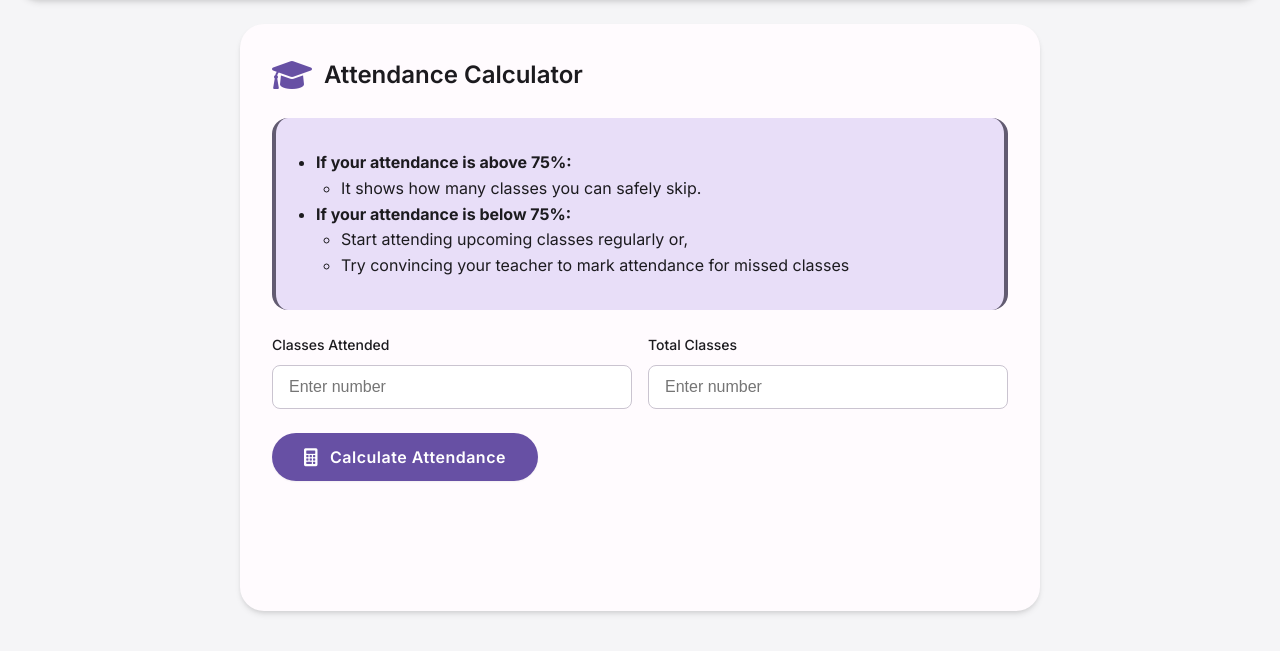
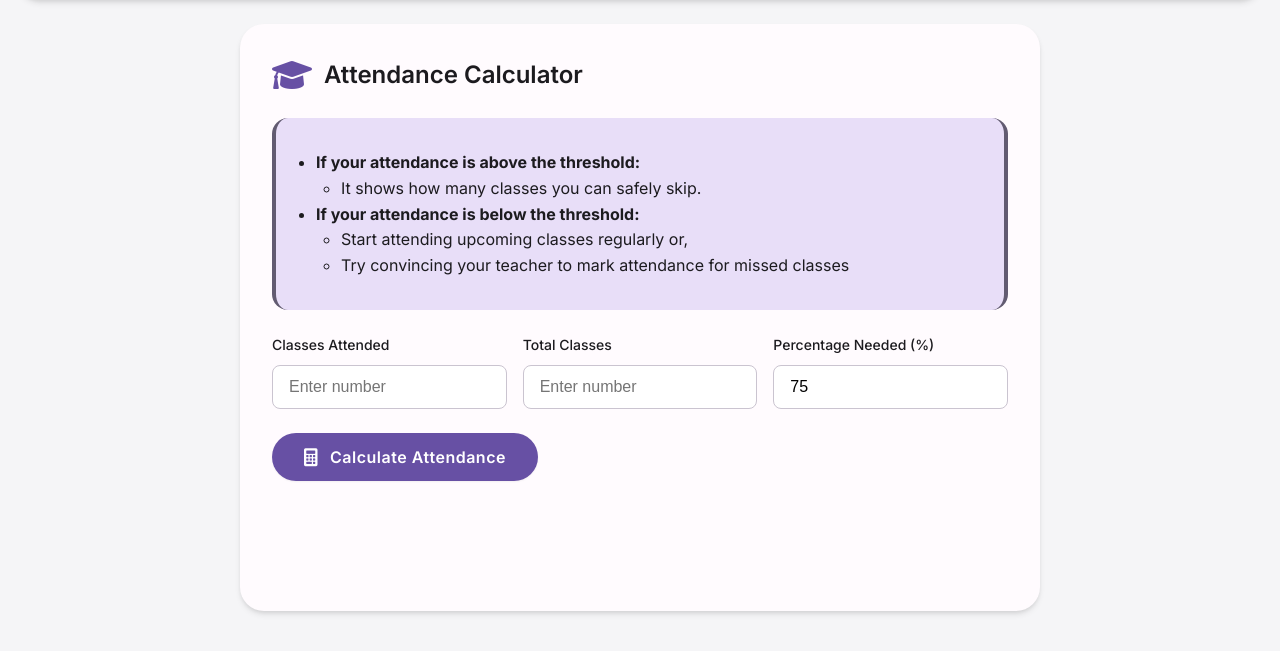
Before and after one commit to hostelsforgeck/tabletimes, a Flask app: page /calculator in a window 1280 px wide. Shown: the part 88-739 px from the top of the page. Run offline with Flask 3, Linux system fonts and the light colour scheme.

Commit message:
added percentage editor in culculu.html

```diff
--- a/templates/calculator.html
+++ b/templates/calculator.html
@@ -19,6 +19,7 @@
 
     <link href="https://fonts.googleapis.com/css2?family=Inter:wght@400;500;600;700&display=swap" rel="stylesheet">
     <link href="https://cdnjs.cloudflare.com/ajax/libs/font-awesome/6.0.0/css/all.min.css" rel="stylesheet">
+    <link rel="stylesheet" href="styles.css">
     <style>
         :root {
             --md-primary: #6750A4;
@@ -622,15 +623,12 @@
 
             <div class="app-description">
                 <ul>
-                    <li><strong>If your attendance is above 75%:</strong>
+                    <li><strong>If your attendance is above the threshold:</strong>
                         <ul class="desc-desc">
                             <li>It shows how many classes you can safely skip.</li>
                         </ul>
-
-
-
                     </li>
-                    <li><strong>If your attendance is below 75%:</strong>
+                    <li><strong>If your attendance is below the threshold:</strong>
                         <ul class="desc-desc">
                             <li>Start attending upcoming classes regularly or, </li>
                             <li>Try convincing your teacher to mark attendance for missed classes</li>
@@ -638,8 +636,6 @@
                     </li>
                 </ul>
             </div>
-
-
 
             <div class="error" id="error"></div>
 
@@ -652,6 +648,11 @@
                     <label for="total">Total Classes</label>
                     <input type="number" id="total" min="1" placeholder="Enter number">
                 </div>
+
+<div class="input-field">
+    <label for="threshold">Percentage Needed (%)</label>
+    <input type="number" id="threshold" placeholder="Default: 75" value="75">
+</div>
             </div>
 
             <div class="button-container">
@@ -661,7 +662,7 @@
                 </button>
             </div>
 
-            <!-- Tabs for results when attendance is below 75% -->
+            <!-- Tabs for results when attendance is below threshold -->
             <div id="resultTabs">
                 <div class="swipe-instruction">
                     <i class="fas fa-chevron-left"></i>
@@ -690,7 +691,7 @@
                 </div>
             </div>
 
-            <!-- For cases where attendance is above 75% -->
+            <!-- For cases where attendance is above threshold -->
             <div id="skipClassesContainer">
                 <div class="result-container" id="skipClassesResult"></div>
                 <table id="skipClassesTable"></table>
@@ -735,8 +736,12 @@
         }
 
         function calculateBunk() {
+    // Get input values
     let attended = parseInt(document.getElementById('attended').value);
     let total = parseInt(document.getElementById('total').value);
+    let thresholdInput = document.getElementById('threshold').value;
+    let threshold = thresholdInput === "" ? 75 : parseFloat(thresholdInput); // Default to 75 only if empty
+
     let resultTabs = document.getElementById('resultTabs');
     let skipClassesContainer = document.getElementById('skipClassesContainer');
     let errorDiv = document.getElementById('error');
@@ -753,28 +758,88 @@
     skipClassesContainer.style.display = 'none';
     errorDiv.style.display = 'none';
 
-            // Handle negative numbers
-            if (isNaN(attended) || isNaN(total) || attended > total || total <= 0 || attended < 0 || total < 0) {
-                errorDiv.textContent = "Please enter valid positive numbers (Classes attended cannot exceed total classes)";
+    // Validate inputs
+    if (isNaN(attended) || isNaN(total)) {
+        errorDiv.textContent = "Please fill in all fields with valid numbers";
+        errorDiv.style.display = 'block';
+        return;
+    }
+
+    if (attended > total) {
+        errorDiv.textContent = "Classes attended cannot exceed total classes";
+        errorDiv.style.display = 'block';
+        return;
+    }
+
+    if (total <= 0) {
+        errorDiv.textContent = "Total classes must be at least 1";
+        errorDiv.style.display = 'block';
+        return;
+    }
+
+    if (attended < 0) {
+        errorDiv.textContent = "Classes attended cannot be negative";
+        errorDiv.style.display = 'block';
+        return;
+    }
+
+    // Fixed validation for threshold - explicitly check if it's outside allowed range
+    if (isNaN(threshold) || threshold < 70 || threshold > 100) {
+        errorDiv.textContent = "Please enter a valid threshold percentage between 70% and 100%";
         errorDiv.style.display = 'block';
         return;
     }
 
     let percentage = (attended / total) * 100;
 
-            if (percentage < 75) {
+    // Special case for 100% threshold when classes have been missed
+    if (threshold === 100 && attended < total) {
+        // Only show the "convince teacher" option in this case
         resultTabs.style.display = 'block';
-                calculateAttendMoreOption(attended, total, percentage);
-                calculateBegTeacherOption(attended, total, percentage);
+        document.getElementById('attendMoreResult').innerHTML = `
+            <div class="result-icon">
+                <i class="fas fa-exclamation-circle"></i>
+            </div>
+            <div class="result-label">Not Possible</div>
+            <div class="result-explanation">
+                You've already missed ${total - attended} classes, so reaching 100% by attending future classes is impossible. Your only option is to convince your teacher to mark attendance for missed classes.
+            </div>
+        `;
+        calculateBegTeacherOption(attended, total, percentage, threshold);
+
+        // Default to second tab (convince teacher) for this special case
+        switchTab(1);
+        return;
+    }
+
+    if (percentage < threshold) {
+        resultTabs.style.display = 'block';
+        calculateAttendMoreOption(attended, total, percentage, threshold);
+        calculateBegTeacherOption(attended, total, percentage, threshold);
 
         // Default to first tab
         switchTab(0);
     } else {
         skipClassesContainer.style.display = 'block';
-                calculateSkipClassesOption(attended, total, percentage);
+        calculateSkipClassesOption(attended, total, percentage, threshold);
     }
 }
 
+// Helper function to calculate classes needed to attend
+function calculateAttendNeeded(attended, total, threshold) {
+    if (threshold === 100 && attended < total) {
+        return Infinity; // Cannot reach 100% if already missed classes
+    }
+
+    let needed = 0;
+    let maxIterations = 1000; // Safety limit
+
+    while ((attended + needed) / (total + needed) * 100 < threshold && needed < maxIterations) {
+        needed++;
+    }
+
+    return needed < maxIterations ? needed : Infinity;
+}
         function createTableHeader(tableId) {
             const table = document.getElementById(tableId);
             let headerRow = `<tr class="show">
@@ -813,7 +878,7 @@
             }, 300);
         }
 
-        function calculateAttendMoreOption(attended, total, percentage) {
+        function calculateAttendMoreOption(attended, total, percentage, threshold) {
             const resultContainer = document.getElementById('attendMoreResult');
             const table = createTableHeader('attendMoreTable');
 
@@ -825,7 +890,7 @@
 
             // Calculate classes needed to attend
             let needed = 0;
-            while ((attended + needed) / (total + needed) * 100 < 75) {
+            while ((attended + needed) / (total + needed) * 100 < threshold) {
                 needed++;
                 let newAttended = attended + needed;
                 let newTotal = total + needed;
@@ -847,16 +912,16 @@
                     <div class="result-value">${needed}</div>
                     <div class="result-label">upcoming classes regularly</div>
                     <div class="result-explanation">
-                        Your current attendance is ${percentage.toFixed(2)}%, which is below the required 75%.
+                        Your current attendance is ${percentage.toFixed(2)}%, which is below the required ${threshold}%.
                         <br>
-                        Attend ${needed} more classes without missing any to reach the 75%.
+                        Attend ${needed} more classes without missing any to reach the ${threshold}%.
                     </div>
                 `;
                 scrollToResult('resultTabs');
             }, 300);
         }
 
-        function calculateBegTeacherOption(attended, total, percentage) {
+        function calculateBegTeacherOption(attended, total, percentage, threshold) {
             const resultContainer = document.getElementById('begTeacherResult');
             const table = createTableHeader('begTeacherTable');
 
@@ -868,7 +933,7 @@
 
             // Calculate how many attendance marks needed from teacher
             let needed = 0;
-            while ((attended + needed) / total * 100 < 75) {
+            while ((attended + needed) / total * 100 < threshold) {
                 needed++;
                 let newAttended = attended + needed;
                 let newPercentage = (newAttended / total) * 100;
@@ -889,15 +954,15 @@
                     <div class="result-value">${needed}</div>
                     <div class="result-label"> missed classes</div>
                     <div class="result-explanation">
-                        Your current attendance is ${percentage.toFixed(2)}%, which is below the required 75%.
+                        Your current attendance is ${percentage.toFixed(2)}%, which is below the required ${threshold}%.
                         <br>
-                        Ask your teacher to mark attendance for ${needed} classes you missed so you can reach 75%.
+                        Ask your teacher to mark attendance for ${needed} classes you missed so you can reach ${threshold}%.
                     </div>
                 `;
             }, 300);
         }
 
-        function calculateSkipClassesOption(attended, total, percentage) {
+        function calculateSkipClassesOption(attended, total, percentage, threshold) {
             const resultContainer = document.getElementById('skipClassesResult');
             const table = createTableHeader('skipClassesTable');
 
@@ -909,7 +974,7 @@
 
             // Calculate how many classes you can skip
             let bunks = 0;
-            while ((attended) / (total + bunks) * 100 >= 75) {
+            while ((attended) / (total + bunks) * 100 >= threshold) {
                 bunks++;
                 let newTotal = total + bunks;
                 let newPercentage = (attended / newTotal) * 100;
@@ -921,7 +986,7 @@
                 `, 200 + (bunks * 150));
             }
 
-            // We need to subtract 1 because the loop continues until we fall below 75%
+            // We need to subtract 1 because the loop continues until we fall below threshold
             let safeBunks = Math.max(0, bunks - 1);
 
             setTimeout(() => {
@@ -933,7 +998,7 @@
                     <div class="result-value">${safeBunks}</div>
                     <div class="result-label">classes</div>
                     <div class="result-explanation">
-                        Your current attendance is ${percentage.toFixed(2)}%, which is above the required 75%.
+                        Your current attendance is ${percentage.toFixed(2)}%, which is above the required ${threshold}%.
                         ${safeBunks > 0 ?
                           `You can skip up to ${safeBunks} classes while still maintaining the minimum attendance requirement.` :
                           `You cannot skip any classes as your attendance is just above the minimum requirement.`}
```
Also changed, not shown: templates/info.html (+11 -1 lines). Lines whose indentation alone changed are shown as unchanged.
